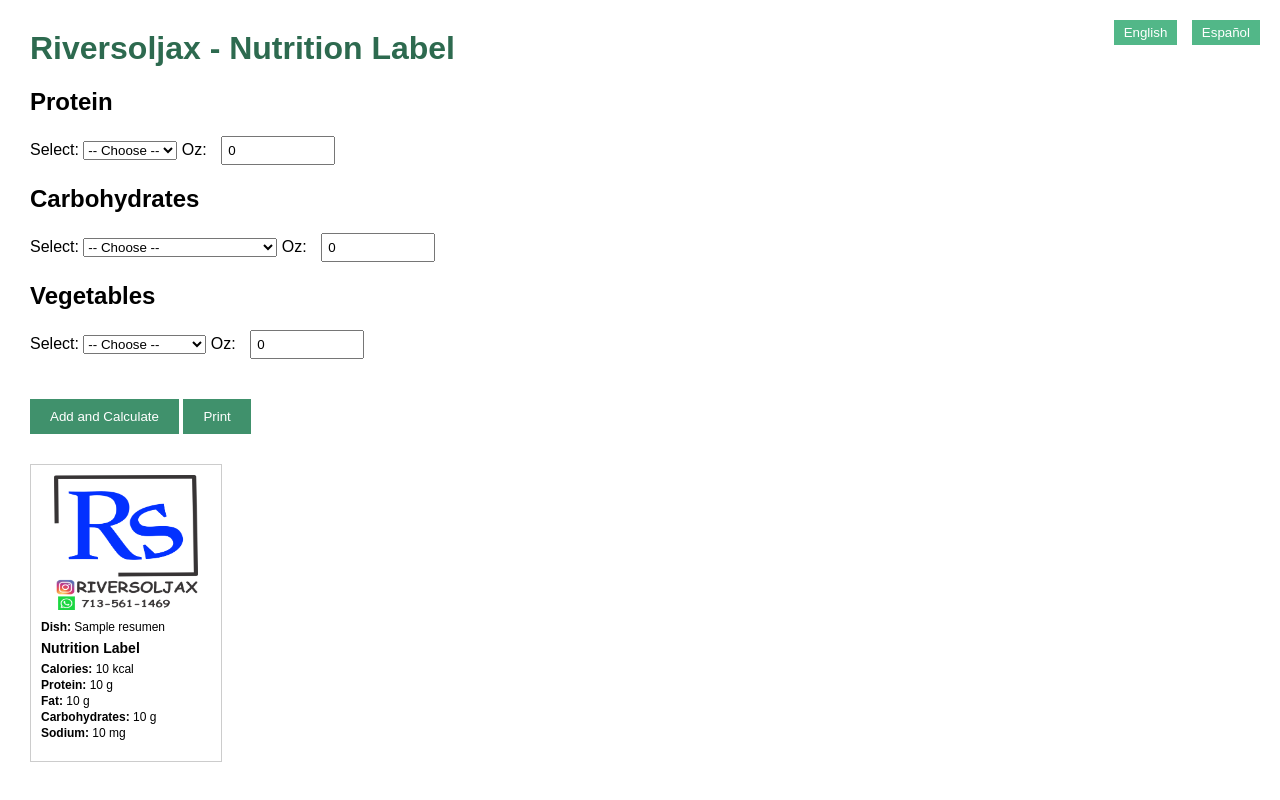
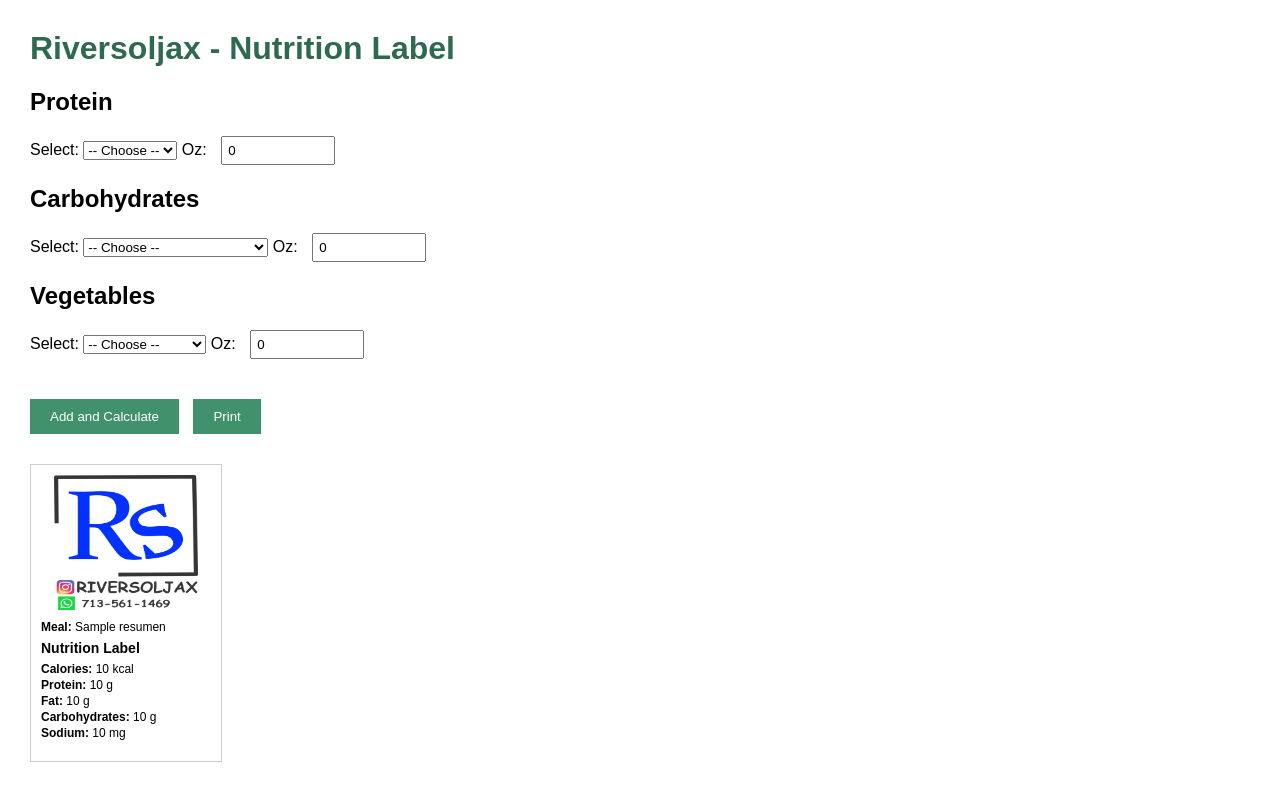
Before and after one commit to Chris6776-soli/riversoljaxfactlabel, a Flask app: template templates/index.html in a window 1280 px wide. Run offline with Flask 3, Linux system fonts and the light colour scheme; the template is opened without the code that fills it: most values are stand-ins (such as "Sample title", 1, 10 or a date in 2020).

Commit message:
103Update index.html

```diff
--- a/templates/index.html
+++ b/templates/index.html
@@ -7,19 +7,6 @@
     body {
       font-family: Arial, sans-serif;
       margin: 30px;
-    }
-    .language-buttons {
-      position: absolute;
-      top: 20px;
-      right: 20px;
-    }
-    .language-buttons button {
-      margin-left: 10px;
-      padding: 5px 10px;
-      background-color: #52b788;
-      color: white;
-      border: none;
-      cursor: pointer;
     }
     h1 {
       color: #2d6a4f;
@@ -36,7 +23,7 @@
       padding: 5px;
       margin-left: 10px;
     }
-    button[type="submit"], button#printButton {
+    button {
       margin-top: 20px;
       padding: 10px 20px;
       background-color: #40916c;
@@ -76,25 +63,13 @@
         border: none;
         box-sizing: border-box;
       }
-      .language-buttons, #printButton {
+      #result button {
         display: none;
       }
     }
   </style>
-  <script>
-    function switchLanguage(lang) {
-      const url = new URL(window.location.href);
-      url.searchParams.set('lang', lang);
-      window.location.href = url.toString();
-    }
-  </script>
 </head>
 <body>
-  <div class="language-buttons">
-    <button onclick="switchLanguage('en')">English</button>
-    <button onclick="switchLanguage('es')">Español</button>
-  </div>
-
   <h1>Riversoljax - Nutrition Label</h1>
 
   <form method="POST">
@@ -124,7 +99,7 @@
           <option value="papa_blanca">White Potato</option>
           <option value="papa_roja">Red Potato</option>
           <option value="arroz">White Rice</option>
-          <option value="pasta">Penne Pasta (Barilla Protein)</option>
+          <option value="pasta">Barilla Penne Protein Pasta</option>
           <option value="quinoa">Quinoa</option>
           <option value="coliflor">Cauliflower</option>
         </select>
@@ -150,8 +125,8 @@
       </label>
     </div>
 
-    <button type="submit">Add and Calculate</button>
-    <button type="button" id="printButton" onclick="window.print()">Print</button>
+    <button type="submit" style="margin-right: 10px;">Add and Calculate</button>
+    <button type="button" onclick="window.print()">Print</button>
   </form>
 
   <div id="result">
@@ -160,30 +135,16 @@
            style="width: 1.50in; height: 1.4in; margin-bottom: 10px; display: block; margin-left: auto; margin-right: auto;">
 
       {% if resumen %}
-        <p style="font-size: 12px; margin: 8px 0 6px 0; text-align: left;">
-          <strong>{% if lang == 'es' %}Plato:{% else %}Dish:{% endif %}</strong> {{ resumen }}
-        </p>
+        <p style="font-size: 12px; margin: 8px 0 6px 0; text-align: left;"><strong>Meal:</strong> {{ resumen }}</p>
       {% endif %}
 
-      <h2 style="font-size: 14px; margin: 6px 0 6px 0; text-align: left;">
-        {% if lang == 'es' %}Etiqueta Nutricional{% else %}Nutrition Label{% endif %}
-      </h2>
+      <h2 style="font-size: 14px; margin: 6px 0 6px 0; text-align: left;">Nutrition Label</h2>
 
-      <p style="font-size: 12px; margin: 6px 0 0 0; text-align: left;">
-        <strong>{% if lang == 'es' %}Calorías:{% else %}Calories:{% endif %}</strong> {{ etiqueta.calorias | round }} kcal
-      </p>
-      <p style="font-size: 12px; margin: 2px 0 0 0; text-align: left;">
-        <strong>{% if lang == 'es' %}Proteína:{% else %}Protein:{% endif %}</strong> {{ etiqueta.proteina | round }} g
-      </p>
-      <p style="font-size: 12px; margin: 2px 0 0 0; text-align: left;">
-        <strong>{% if lang == 'es' %}Grasa:{% else %}Fat:{% endif %}</strong> {{ etiqueta.grasa | round }} g
-      </p>
-      <p style="font-size: 12px; margin: 2px 0 0 0; text-align: left;">
-        <strong>{% if lang == 'es' %}Carbohidratos:{% else %}Carbohydrates:{% endif %}</strong> {{ etiqueta.carbohidratos | round }} g
-      </p>
-      <p style="font-size: 12px; margin: 2px 0 0 0; text-align: left;">
-        <strong>{% if lang == 'es' %}Sodio:{% else %}Sodium:{% endif %}</strong> {{ etiqueta.sodio | round }} mg
-      </p>
+      <p style="font-size: 12px; margin: 6px 0 0 0; text-align: left;"><strong>Calories:</strong> {{ etiqueta.calorias | round }} kcal</p>
+      <p style="font-size: 12px; margin: 2px 0 0 0; text-align: left;"><strong>Protein:</strong> {{ etiqueta.proteina | round }} g</p>
+      <p style="font-size: 12px; margin: 2px 0 0 0; text-align: left;"><strong>Fat:</strong> {{ etiqueta.grasa | round }} g</p>
+      <p style="font-size: 12px; margin: 2px 0 0 0; text-align: left;"><strong>Carbohydrates:</strong> {{ etiqueta.carbohidratos | round }} g</p>
+      <p style="font-size: 12px; margin: 2px 0 0 0; text-align: left;"><strong>Sodium:</strong> {{ etiqueta.sodio | round }} mg</p>
     {% endif %}
   </div>
 </body>
```
